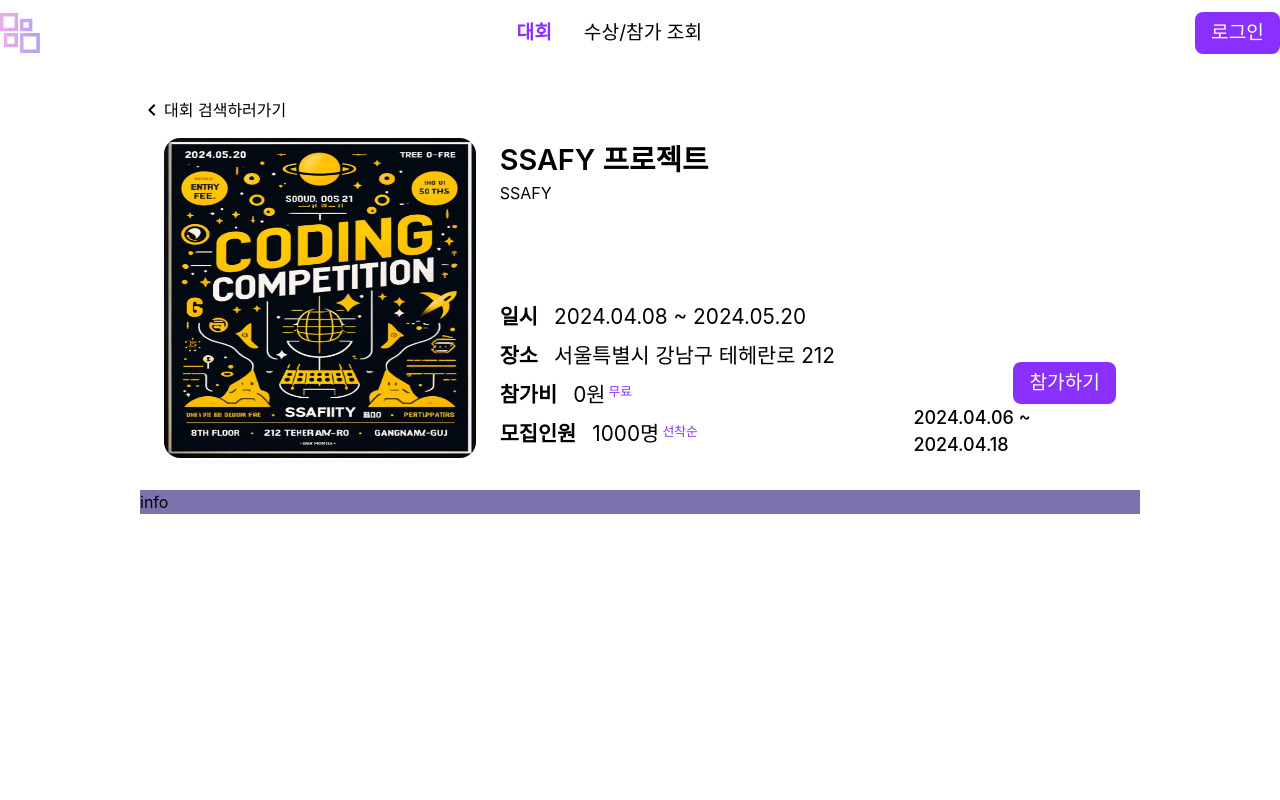
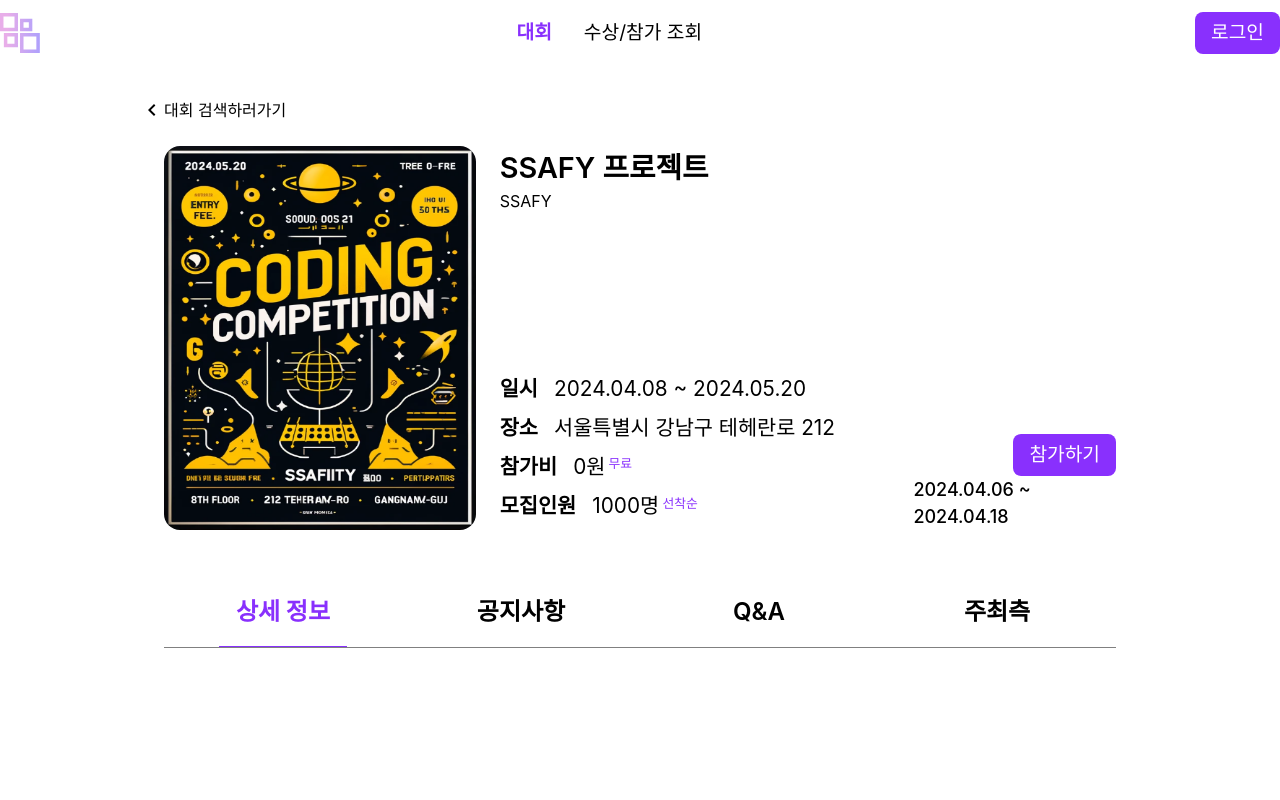
Before and after one commit to ChallengerSquare/ChallengerSquare-FE, a React (Create React App) app in the folder front/: page /competition/detail/1 in a window 1280 px wide. Shown: the top 800 px of the page. Built offline with nearby package versions, Linux system fonts and the light colour scheme.

Commit message:
[S10P31A205-194] feat : 대회 상세 조회 페이지 상세 정보 영역 추가 구현

```diff
--- a/front/src/pages/competitiondetail/CompetitionDetail.module.scss
+++ b/front/src/pages/competitiondetail/CompetitionDetail.module.scss
@@ -10,7 +10,7 @@
         width : 1000px;
 
         .link_container{
-            margin: 2rem 0rem 1rem 0rem;
+            margin: 2rem 0rem 1.5rem 0rem;
             .backBtn{
                 display: flex;
             }
@@ -18,12 +18,13 @@
 
         .content_container{
             display: flex;
-            height: 20rem;
-            margin-bottom: 2rem;
+            height: 24rem;
         }
 
         .info_container{
-            background-color: $main-third-color;
+            margin: 4rem 1.5rem;
+            font-weight: 600;
+            background-color: white;
         }
     }
 }
--- a/front/src/pages/competitiondetail/CompetitionDetail.tsx
+++ b/front/src/pages/competitiondetail/CompetitionDetail.tsx
@@ -2,6 +2,7 @@
 import { Link, useParams } from 'react-router-dom'
 import Navbar from '@/components/Navbar/Navbar'
 import CompetitionDetailContent from './CompetitoinDetailContent'
+import CompetitionDetailTab from './CompetitionDetailTab'
 import styles from './CompetitionDetail.module.scss'
 
 const CompetitionDetail = () => {
@@ -26,7 +27,9 @@
           <div className={styles.content_container}>
             <CompetitionDetailContent competitionId={competitionId} />
           </div>
-          <div className={styles.info_container}>info</div>
+          <div className={styles.info_container}>
+            <CompetitionDetailTab />
+          </div>
         </div>
       </div>
     </div>
--- /dev/null
+++ b/front/src/pages/competitiondetail/CompetitionDetailTab.module.scss
@@ -0,0 +1,30 @@
+@import '@styles/variables.scss';
+
+.tab_menu{
+    display: flex;
+    justify-content: space-around;
+    font-size: 1.5rem;
+
+    border-bottom : grey solid 0.01rem;
+
+    button{
+        width: 8rem;
+        padding-bottom : 1rem;
+    }
+
+    .active{
+        color: $main-color;
+        font-weight: bold;
+        border-bottom: $main-color solid 0.01rem;
+    }
+
+    .inactive{
+        &:hover{
+            color:$main-third-color;
+        }
+    }
+}
+
+.tab_content{
+    border-bottom : grey solid 0.01rem;
+}
--- /dev/null
+++ b/front/src/pages/competitiondetail/CompetitionDetailTab.tsx
@@ -0,0 +1,58 @@
+import { useState } from 'react'
+import CompetitionDetailInfo from './CompetitionDetailInfo'
+import CompetitionDetailNotice from './CompetitionDetailNotice'
+import CompetitionDetailQA from './CompetitionDetailQA'
+import CompetitionDetailTeam from './CompetitionDetailTeam'
+import styles from './CompetitionDetailTab.module.scss'
+
+const CompetitionDetailTab = () => {
+  const [activeTab, setActiveTab] = useState('info')
+
+  const handleTabClick = (tab: string) => {
+    setActiveTab(tab)
+  }
+  return (
+    <div>
+      <div className={styles.tab_menu}>
+        <button
+          type="button"
+          onClick={() => handleTabClick('info')}
+          className={activeTab === 'info' ? styles.active : styles.inactive}
+        >
+          상세 정보
+        </button>
+        <button
+          type="button"
+          onClick={() => handleTabClick('notice')}
+          className={activeTab === 'notice' ? styles.active : styles.inactive}
+        >
+          공지사항
+        </button>
+        <button
+          type="button"
+          onClick={() => handleTabClick('qa')}
+          className={activeTab === 'qa' ? styles.active : styles.inactive}
+        >
+          Q&A
+        </button>
+        <button
+          type="button"
+          onClick={() => handleTabClick('team')}
+          className={activeTab === 'team' ? styles.active : styles.inactive}
+        >
+          주최측
+        </button>
+      </div>
+
+      {/* 선택된 탭에 따라 해당 컴포넌트를 렌더링 */}
+      <div className={styles.tab_content}>
+        {activeTab === 'info' && <CompetitionDetailInfo />}
+        {activeTab === 'notice' && <CompetitionDetailNotice />}
+        {activeTab === 'qa' && <CompetitionDetailQA />}
+        {activeTab === 'team' && <CompetitionDetailTeam />}
+      </div>
+    </div>
+  )
+}
+
+export default CompetitionDetailTab
```
